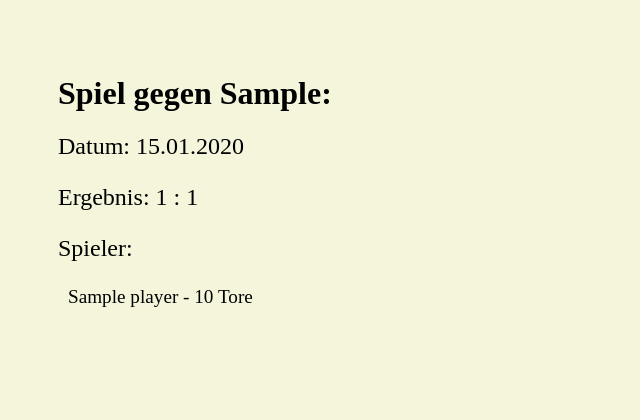
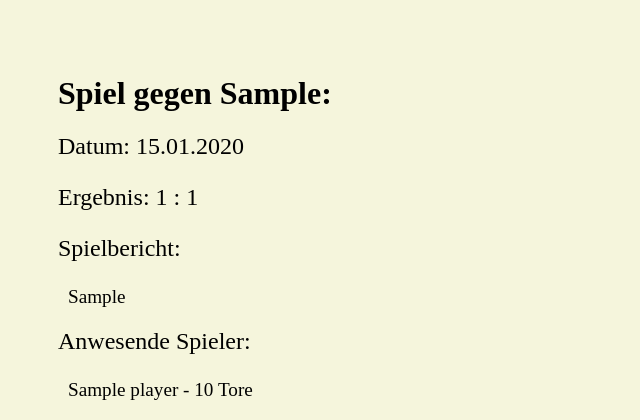
Before and after one commit to nairdanus/muelthaler.com, a Django app: template goal/templates/goal/match.html in a window 1280 px wide. Shown: the part 437-857 px from the top of the page, without its empty margins (0-640 px from the left). Before the commit the page ends 744 px from the top, so only its background shows below. Run offline with Django 5.2, Linux system fonts and the light colour scheme; tables that the repository leaves empty hold one stand-in row (values such as "Sample post"); the template is opened without the code that fills it: values that come from a table or form of the project are taken from there, most other values are stand-ins (such as "Sample title", 1, 10 or a date in 2020); grey boxes marked "Sample" are stand-in pictures.

Commit message:
Added match report and did some clean up

```diff
--- a/goal/models.py
+++ b/goal/models.py
@@ -11,6 +11,7 @@ class Player(models.Model):
 
 class Match(models.Model):
     opponent = models.CharField(max_length=100, default="Unbekannter Gegner")
+    report = models.TextField(default="")
     date = models.DateField(default=timezone.now)
     players = models.ManyToManyField(Player, through='Goal', related_name='matches')
     counter_goals = models.PositiveIntegerField(default=0)
--- a/goal/templates/goal/match.html
+++ b/goal/templates/goal/match.html
@@ -22,9 +22,11 @@
         </div>
         <div class="under-wrapper">
             <h1 class="title">Spiel gegen {{ object.opponent }}:</h1>
-            <p class="infos">Datum: {{ object.date|date:"d.m.Y" }}
-            <p class="infos">Ergebnis: {{ total_goals }} : {{ object.counter_goals }}
-            <p class="infos">Spieler:</p>
+            <p class="infos">Datum: {{ object.date|date:"d.m.Y" }}</p>
+            <p class="infos">Ergebnis: {{ total_goals }} : {{ object.counter_goals }}</p>
+            <p class="infos">Spielbericht:<br></p>
+            <p class="player">{{ object.report|linebreaksbr }}</p>
+            <p class="infos">Anwesende Spieler:</p>
             {% for goal in match_goals %}
                 <p class="player">{{ goal.player.name }} - {{ goal.goals_scored }} Tore</p>
             {% endfor %}
```
Also changed, not shown: base/migrations/__init__.py (deleted), goal/migrations/0001_initial.py (deleted), goal/migrations/0002_player_profile_picture.py (deleted), goal/migrations/0003_remove_goal_scored_at_goal_goals_scored_match_and_more.py (deleted), goal/migrations/0004_match_opponent.py (deleted), goal/migrations/__init__.py (deleted), 1 other file.
